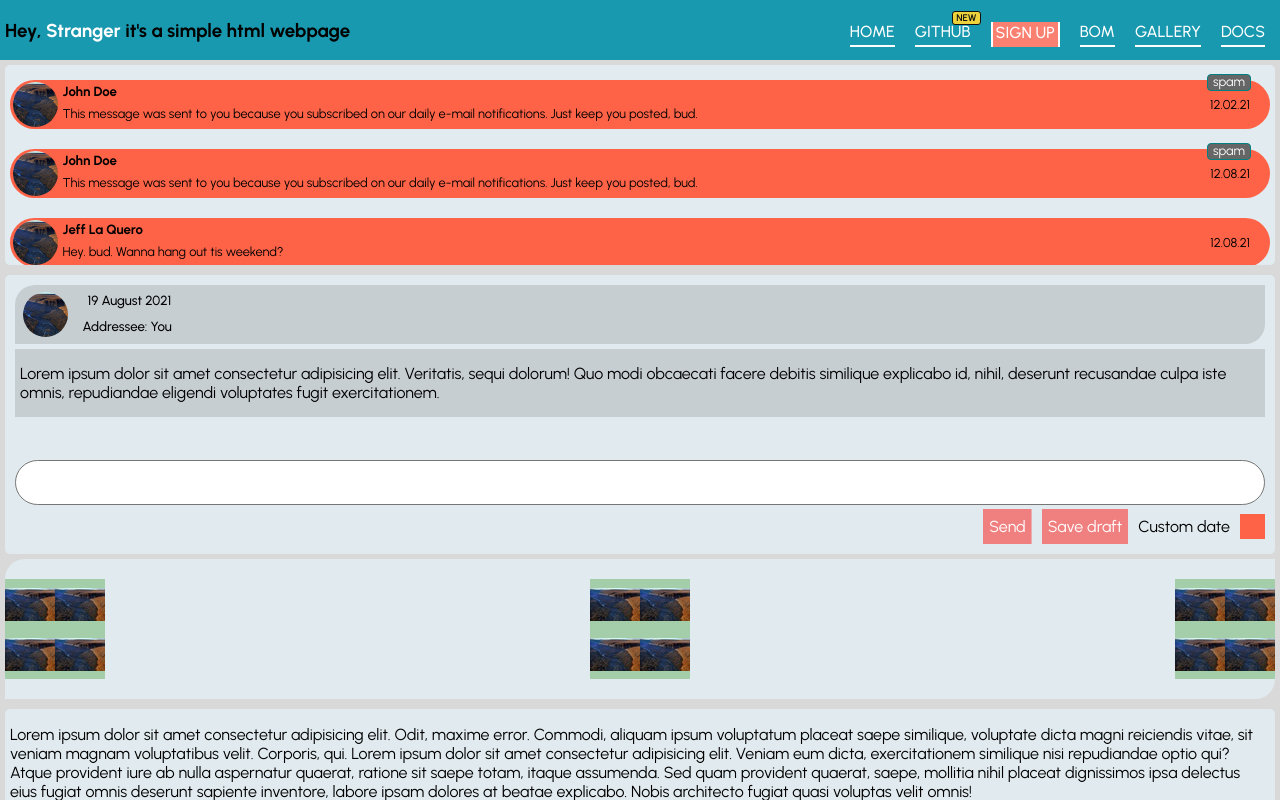
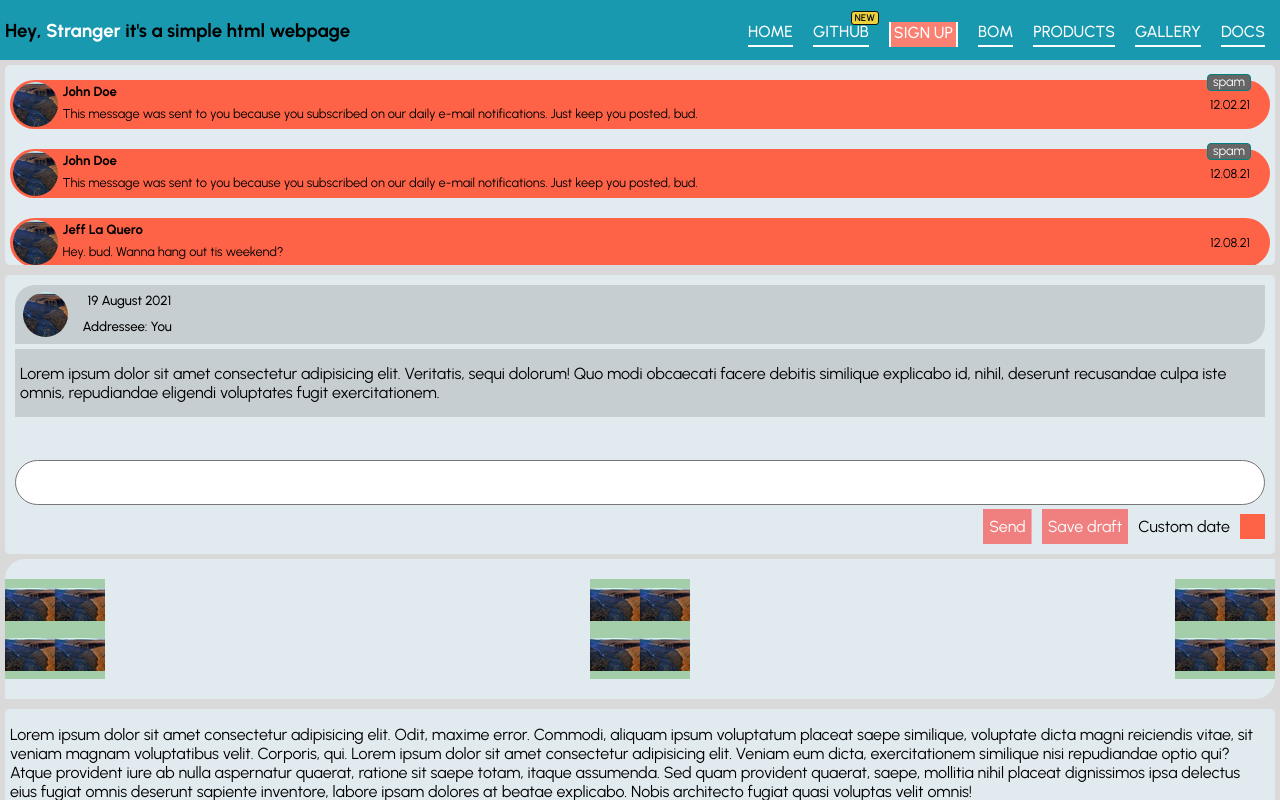
Before and after one commit to bybbsy/Frontend-internship, a Vue app in the folder vuex-app/: page / in a window 1280 px wide. Built offline with nearby package versions, Linux system fonts and the light colour scheme.

Commit message:
Added link to the products page in the header

```diff
--- a/vuex-app/src/components/TheHeader.vue
+++ b/vuex-app/src/components/TheHeader.vue
@@ -21,7 +21,7 @@
                       v-if="username === defaultUsername"
                     >Sign up</a>
                     <a href="" @click.prevent="toggleModal" class="header__nav-item bom">BOM</a>
-                    <!-- <router-link :to="{ name: 'products' }" class="header__nav-item">Products</router-link> -->
+                    <router-link :to="{ name: 'products' }" class="header__nav-item">Products</router-link>
                     <a href="https://www.google.com/" target="_blank" class="header__nav-item">Gallery</a>
                     <a href="https://github.com/bybbsy/Frontend-internship/tree/main/vue-app" target="_blank" class="header__nav-item">Docs</a>
                     <button class="header__nav-item exit-input" :class="{ hidden: username === defaultUsername }" @click="logoutHandler" type="submit">Log out </button>
```
